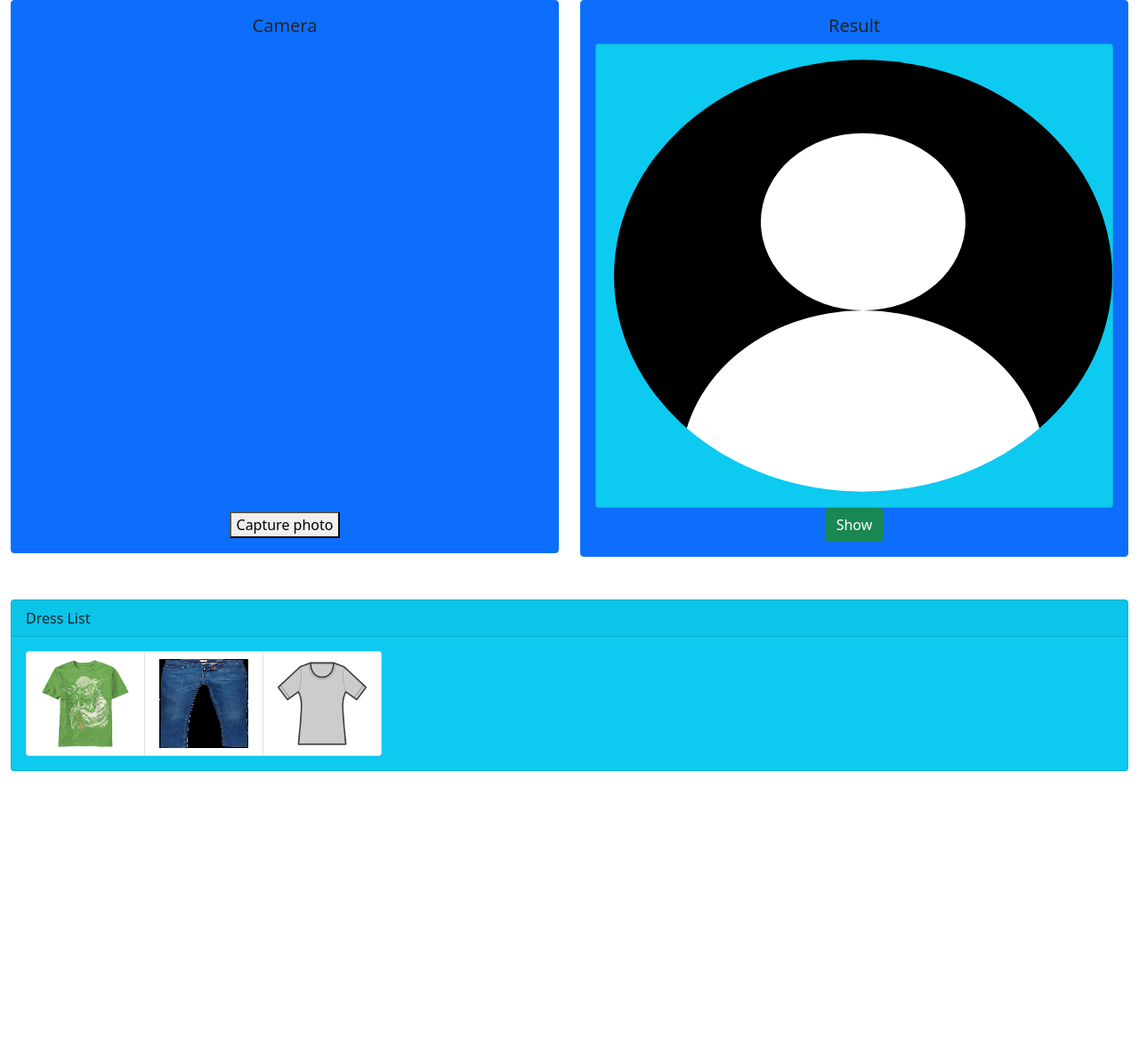
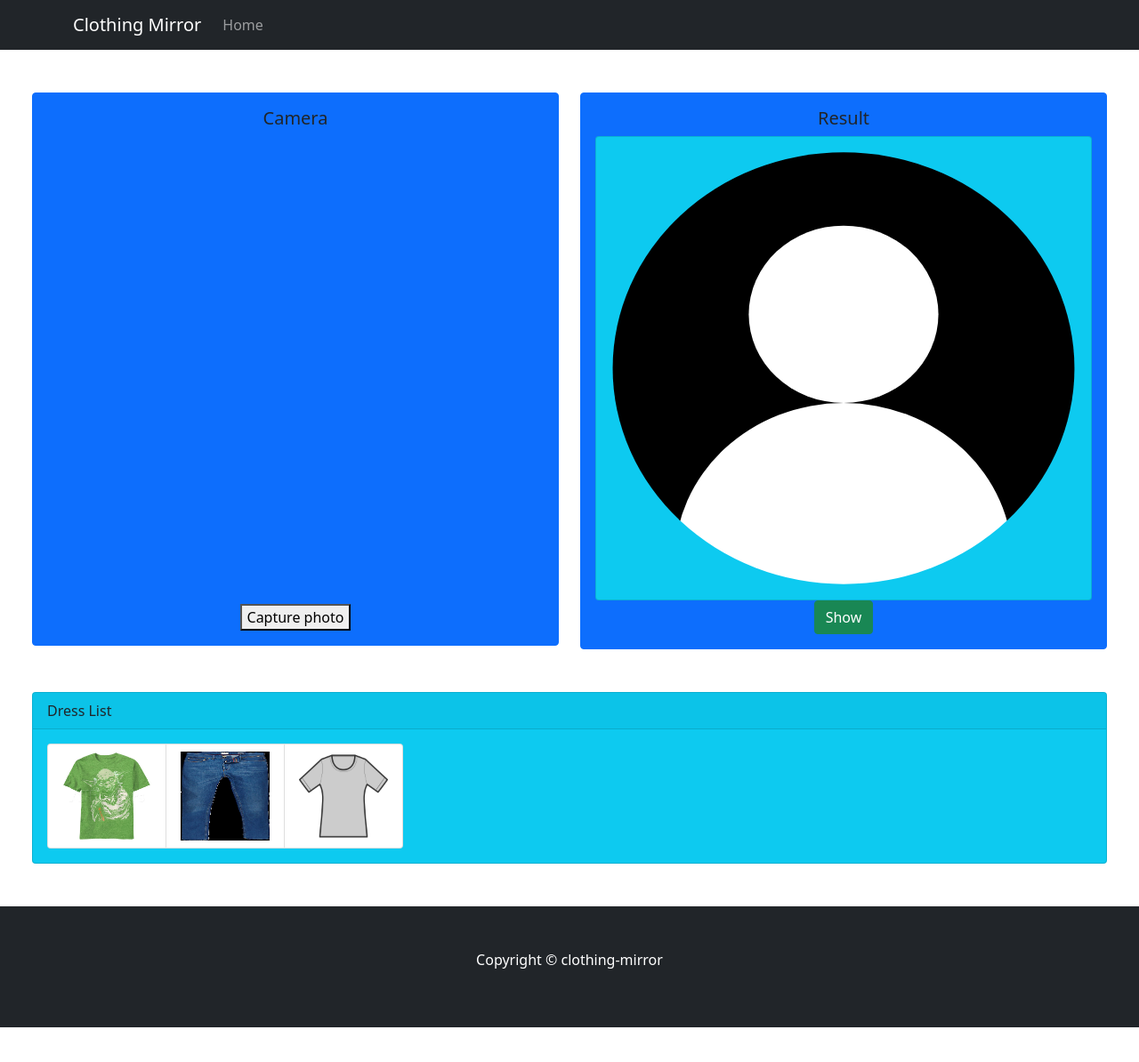
Before and after one commit to Ariful-hasan/Clothing-Mirror, a React (Create React App) app: page / in a window 1280 px wide. Shown: the top 1194 px of the page at 89% size. Before the commit the page ends 867 px from the top, so only its background shows below. Built offline with nearby package versions, Linux system fonts and the light colour scheme; no server answers.

Commit message:
post request for api added

```diff
--- a/src/App.js
+++ b/src/App.js
@@ -1,5 +1,5 @@
 import 'bootstrap/dist/css/bootstrap.min.css';
-import {Card,Container,Row,Col,Button} from 'react-bootstrap';
+import {Card,Container,Row,Col,Button,Navbar,Nav} from 'react-bootstrap';
 import { FontAwesomeIcon } from '@fortawesome/react-fontawesome';
 
 import Dress from './DressList';
@@ -20,8 +20,23 @@ function App() {
   return (
 
     <div>
+
+      <header>
+        <Navbar variant="dark" bg="dark" expand="lg">
+          <Container>
+            <Navbar.Brand href="#home">Clothing Mirror</Navbar.Brand>
+            <Navbar.Toggle aria-controls="basic-navbar-nav" />
+            <Navbar.Collapse id="basic-navbar-nav">
+              <Nav className="me-auto">
+                <Nav.Link href="#home">Home</Nav.Link>
+              </Nav>
+            </Navbar.Collapse>
+          </Container>
+        </Navbar>
+      </header>
+      <main>
       <Container fluid>
-        <Row>
+        <Row className='px-4 my-5'>
 
           <Col  xs={12} md={{ span: 6}}>
             <Card bg='primary' border="primary">
@@ -47,6 +62,13 @@ function App() {
 
         </Row>
       </Container>
+      </main>
+
+      <footer className='py-5 my-5 bg-dark'>
+        <Container className='px-4'>
+          <p className='text-center text-white'>Copyright &copy; clothing-mirror</p>
+        </Container>
+      </footer>
     </div>
 
 
--- a/src/ReflectMirror.jsx
+++ b/src/ReflectMirror.jsx
@@ -1,4 +1,4 @@
-import {Card,Container,Row,Col,Button} from 'react-bootstrap';
+import {Card,Image,Row,Col,Button} from 'react-bootstrap';
 import {useState, useEffect} from 'react';
 import Axios from 'axios';
 
@@ -9,11 +9,11 @@ const ReflectMirror = () => {
     let [image, setImage] = useState();
 
     let handleReflectImage = async () => {
-        let data = await Axios.get("https://jsonplaceholder.typicode.com/photos")
+        await Axios.get("http://localhost:105/final/")
             .then(res => {
-                        console.log(res.data[0].url);
                 console.log(res);
-                        setImage(res.data[0].url);
+                //console.log(res);
+                //setImage(res.data[0].url);
             })
             .catch(err => {
                 console.log(err);
@@ -23,7 +23,7 @@ const ReflectMirror = () => {
     return (
         <>
             <Card bg='info'>
-                <img src={image ? image : "./img.svg"} alt="img" style={{height:520, width:600}}/>
+                <Image fluid src={image ? image : "./img.svg"} alt="img" style={{height:520, width:600}}/>
             </Card>
             <Button variant="success" onClick={handleReflectImage}>Show</Button>
         </>
```
Lines whose indentation alone changed are shown as unchanged.
